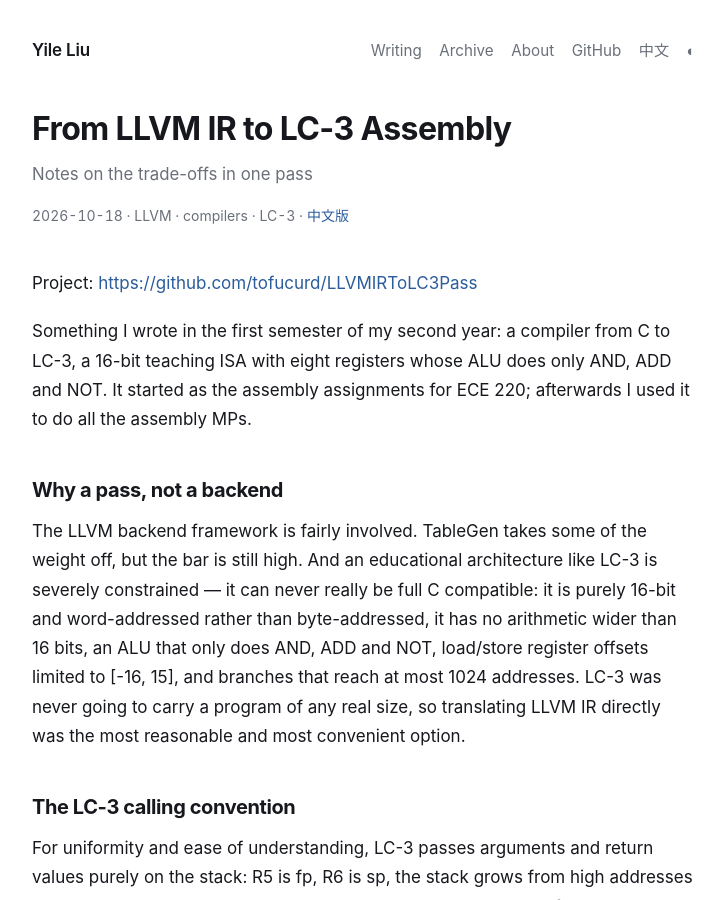
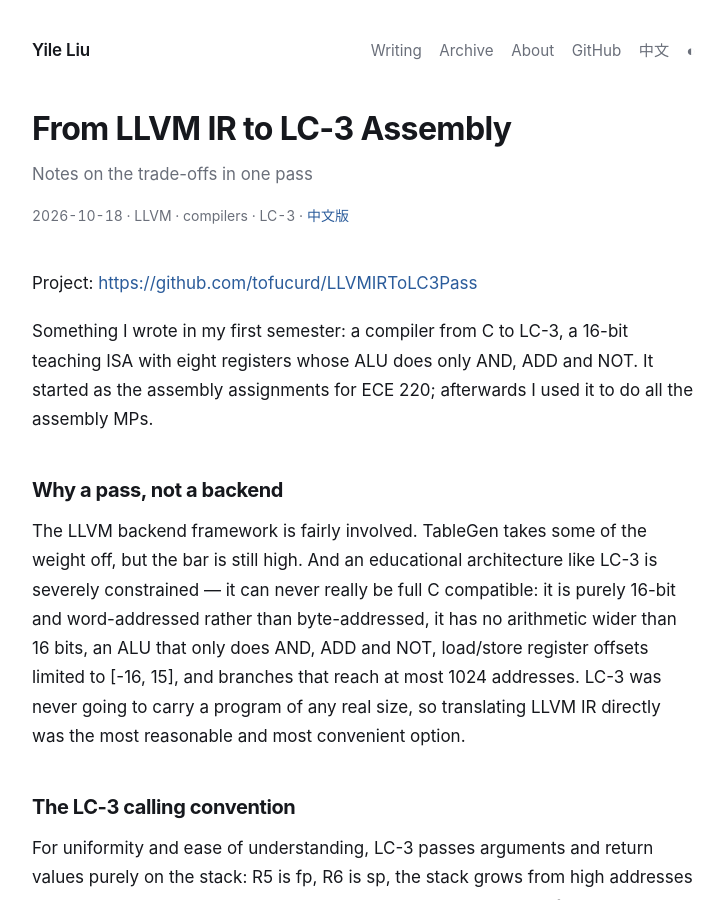
Before and after one commit to tofucurd/tofucurd.github.io, a Jekyll site: the page built from _posts/en/2026-10-18-lowering-llvm-ir-to-lc3.md, in a window 1280 px wide and 900 px high. Shown: the whole window, without its empty margins (276-1000 px from the left). Built offline with Jekyll 4.4.1, drawn with Linux system fonts in a browser that asks for light colours.

Commit message:
post: fix year (freshman, not sophomore)

```diff
--- a/_posts/en/2026-10-18-lowering-llvm-ir-to-lc3.md
+++ b/_posts/en/2026-10-18-lowering-llvm-ir-to-lc3.md
@@ -13,7 +13,7 @@ published: true
 
 Project: <https://github.com/tofucurd/LLVMIRToLC3Pass>
 
-Something I wrote in the first semester of my second year: a compiler from C to LC-3, a 16-bit teaching ISA with eight registers whose ALU does only AND, ADD and NOT. It started as the assembly assignments for ECE 220; afterwards I used it to do all the assembly MPs.
+Something I wrote in my first semester: a compiler from C to LC-3, a 16-bit teaching ISA with eight registers whose ALU does only AND, ADD and NOT. It started as the assembly assignments for ECE 220; afterwards I used it to do all the assembly MPs.
 
 ## Why a pass, not a backend
 
```
Also changed, not shown: _posts/2026-10-18-利用LLVM Pass为LC-3写一个编译器后端.md (+1 -1 lines).
